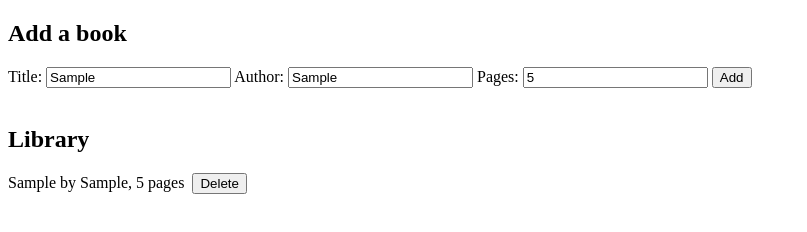
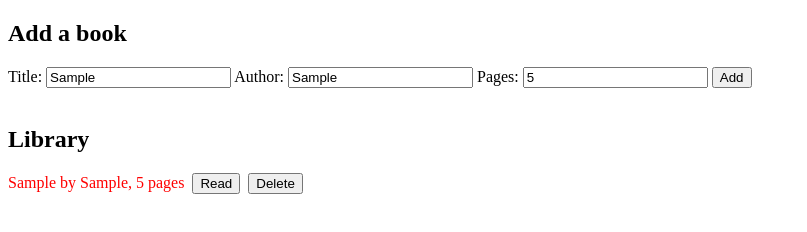
Before and after one commit to Katnippy/library, a plain HTML site: page index.html in a window 1280 px wide. Both pictures are taken after typing "Sample", "Sample", "5" into the empty fields and a click on the input "Add". Shown: the whole page, without its empty margins (0-807 px from the left). Drawn offline with nearby package versions, Linux system fonts and the light colour scheme; files that its build step writes are made by us from their sources.

Commit message:
Add functionality to mark books as read.

```diff
--- a/script.js
+++ b/script.js
@@ -5,6 +5,18 @@ function clearLibraryOnPage() {
   while (books.firstChild) {
     books.removeChild(books.lastChild);
   }
+}
+
+function addReadButtonToEntry(book, entry) {
+  const readButton = document.createElement('button');
+  readButton.classList.add('read');
+  readButton.textContent = 'Read';
+  readButton.addEventListener('click', () => {
+    book.read = true;
+    entry.classList.remove('not-read-book');
+    entry.classList.add('read-book');
+  });
+  entry.appendChild(readButton);
 }
 
 function addDeleteButtonToEntry(index, entry) {
@@ -26,20 +38,27 @@ function printLibraryToPage() {
       entry = document.createElement('div');
       entry.textContent = `${book.title} by ${book.author}, ${book.pages}
       pages`;
+      if (book.read === false) {
+        entry.classList.add('not-read-book');
+      } else {
+        entry.classList.add('read-book')
+      }
+      addReadButtonToEntry(book, entry)
       addDeleteButtonToEntry(library.indexOf(book), entry);
 
       books.appendChild(entry);
     }
   }
 
-function Book(title, author, pages) {
+function Book(title, author, pages, read) {
   this.title = title;
   this.author = author;
   this.pages = pages;
+  this.read = read;
 }
 
 function addBookToLibrary(title, author, pages) {
-  let book = new Book(title, author, pages);
+  let book = new Book(title, author, pages, read = false);
   library.push(book);
 
   printLibraryToPage();
--- a/style.scss
+++ b/style.scss
@@ -1,3 +1,12 @@
+.not-read-book {
+  color: red;
+}
+
+.read-book {
+  color: green;
+}
+
+.read,
 .delete {
   margin-left: 8px;
 }
```
